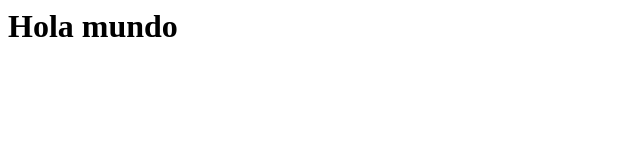
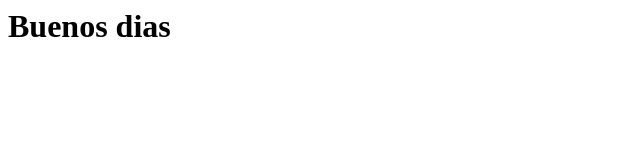
Before and after one commit to ikeriparraguirre/DEA12, a plain HTML site: page index.html in a window 1280 px wide. Shown: the full height of the page, 0-640 px from the left. Drawn offline with Linux system fonts and the light colour scheme.

Commit message:
Update index.html

```diff
--- a/index.html
+++ b/index.html
@@ -3,6 +3,6 @@
     <title>Pagina</title>
   </head>
   <body>
-    <h1>Hola mundo</h1>
+    <h1>Buenos dias</h1>
   </body>
 </html>
```
